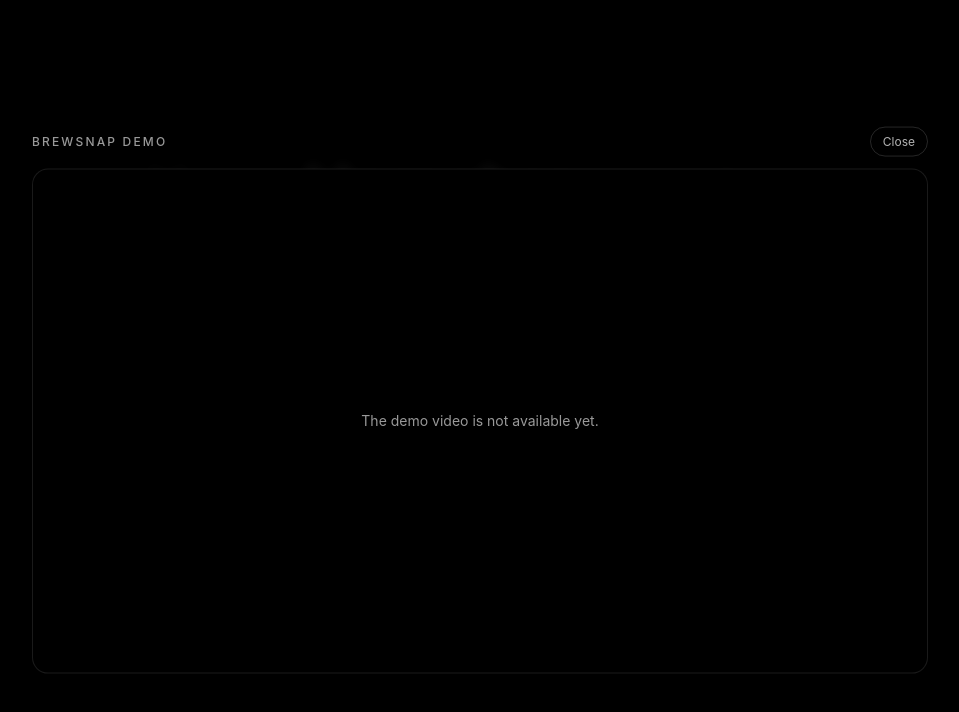
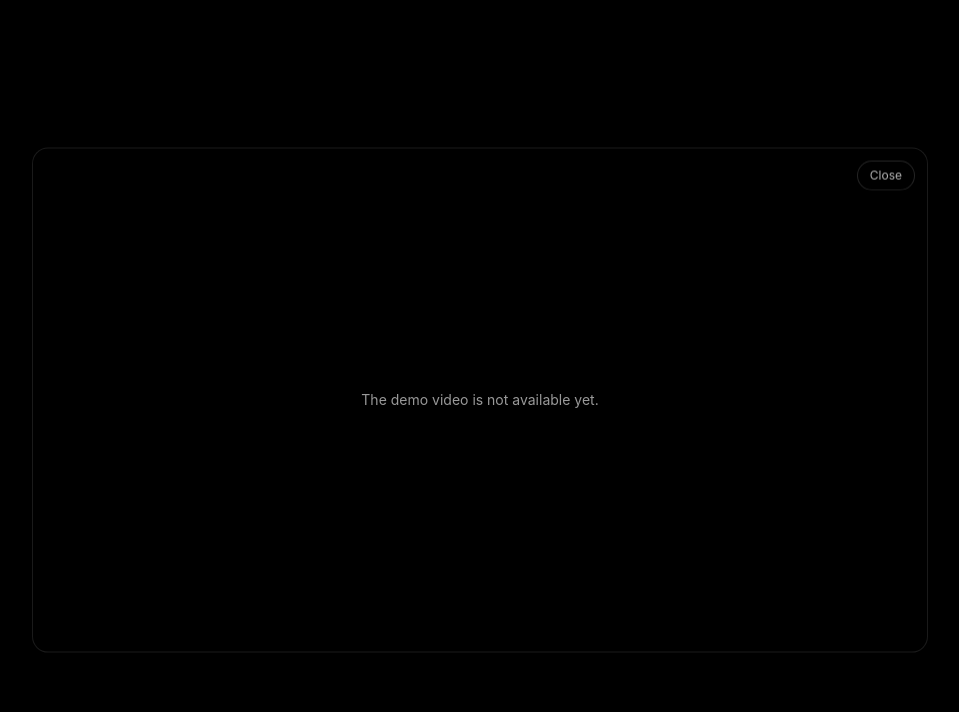
Before and after one commit to raulmoracode/BrewSnap-web, a React (Vite) app: page / in a window 1280 px wide. Both pictures are taken after a click on the button "demo". Shown: the top 712 px of the page, without its empty margins (160-1119 px from the left). Built offline with nearby package versions, Linux system fonts and the light colour scheme; some icons are missing.

Commit message:
style: hide the demo modal title
Remove the visible "BrewSnap demo" label above the player and move the
Close button onto the video frame, top right. The title stays as sr-only
text so the dialog keeps an accessible name.

```diff
--- a/src/components/demo-modal.tsx
+++ b/src/components/demo-modal.tsx
@@ -34,26 +34,23 @@
       <Dialog.Portal>
         <Dialog.Overlay className="fixed inset-0 z-50 bg-black/85 backdrop-blur-sm" />
         <Dialog.Content className="fixed top-1/2 left-1/2 z-50 w-[min(92vw,56rem)] -translate-x-1/2 -translate-y-1/2 outline-none">
-          <div className="flex items-center justify-between gap-4 pb-3">
-            <Dialog.Title className="text-xs font-medium tracking-[0.18em] text-white/60 uppercase">
-              BrewSnap demo
-            </Dialog.Title>
-            <Dialog.Close asChild>
-              <button
-                type="button"
-                className="rounded-full border border-white/15 px-3 py-1.5 text-xs text-white/70 transition-colors hover:border-white/40 hover:text-white focus-visible:ring-2 focus-visible:ring-white/50 focus-visible:outline-none"
-              >
-                Close
-              </button>
-            </Dialog.Close>
-          </div>
+          <Dialog.Title className="sr-only">BrewSnap demo</Dialog.Title>
 
           <Dialog.Description className="sr-only">
             Video walkthrough of BrewSnap backing up your Homebrew setup to a
             private GitHub repository.
           </Dialog.Description>
 
-          <div className="overflow-hidden rounded-2xl border border-white/10 bg-black shadow-2xl">
+          <div className="relative overflow-hidden rounded-2xl border border-white/10 bg-black shadow-2xl">
+            <Dialog.Close asChild>
+              <button
+                type="button"
+                className="absolute top-3 right-3 z-10 rounded-full border border-white/15 bg-black/70 px-3 py-1.5 text-xs text-white/70 backdrop-blur-sm transition-colors hover:border-white/40 hover:text-white focus-visible:ring-2 focus-visible:ring-white/50 focus-visible:outline-none"
+              >
+                Close
+              </button>
+            </Dialog.Close>
+
             {showFallback ? (
               <div className="flex aspect-video w-full items-center justify-center px-6 text-center">
                 <p className="text-sm text-white/60">
```
